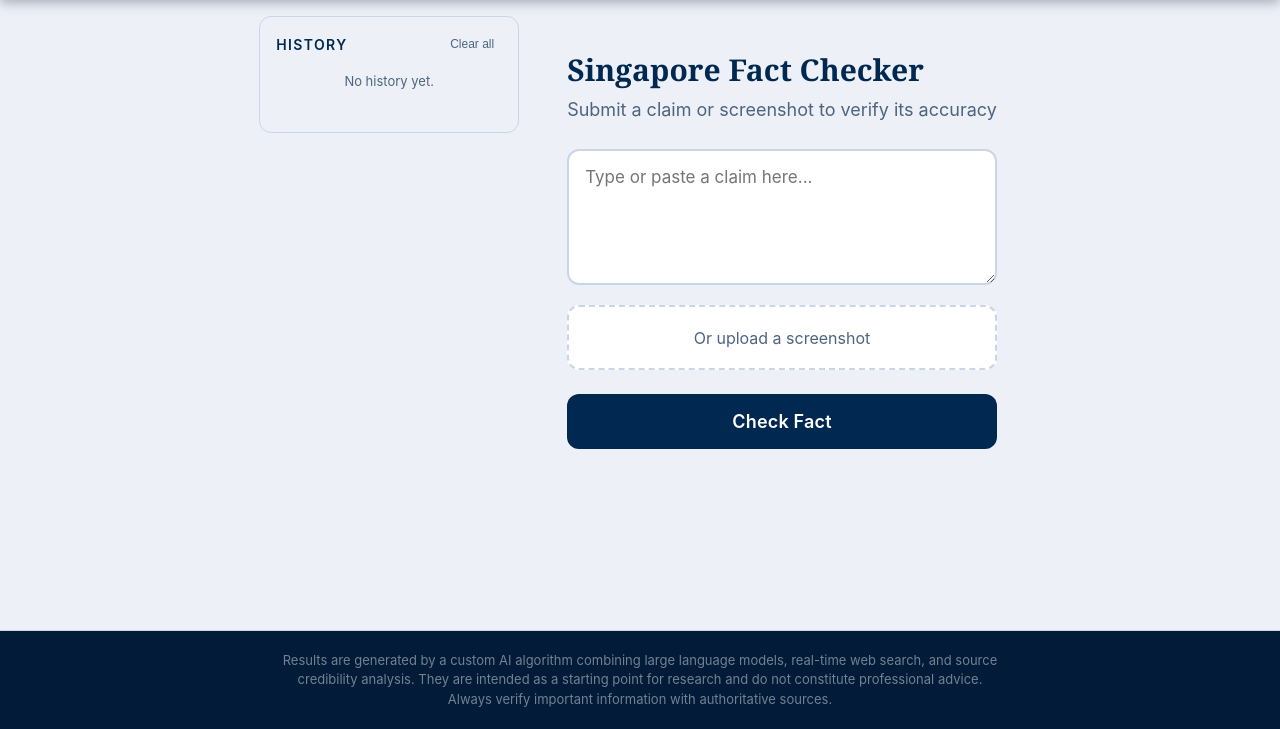
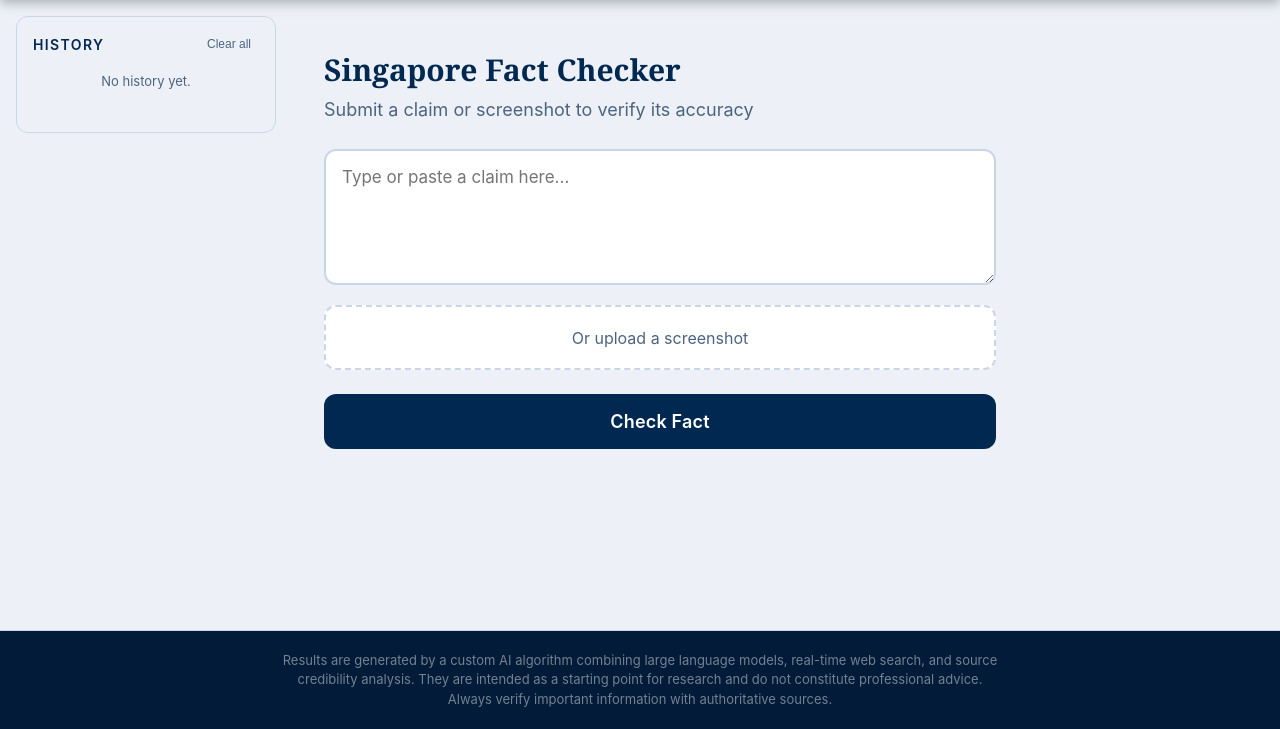
Before and after one commit to juanroldanbrz/TruthCheckSG, a FastAPI app: page / in a window 1280 px wide. Shown: the part 71-800 px from the top of the page. Run offline with FastAPI, Linux system fonts and the light colour scheme; parts of the project's set-up code (start-up, migrations or seed data) failed here and were passed over.

Commit message:
fix: make sidebar stick to viewport left edge
Remove max-width/centering from .app-layout so the history sidebar
is flush with the left edge of the viewport instead of centered.

Co-Authored-By: Claude Sonnet 4.6 <noreply@anthropic.com>

```diff
--- a/src/fact_verifier/static/style.css
+++ b/src/fact_verifier/static/style.css
@@ -357,8 +357,7 @@ h2 {
   align-items: flex-start;
   gap: 24px;
   flex: 1;
-  max-width: 1200px;
-  margin: 0 auto;
+  width: 100%;
   padding: 16px;
 }
 
```
